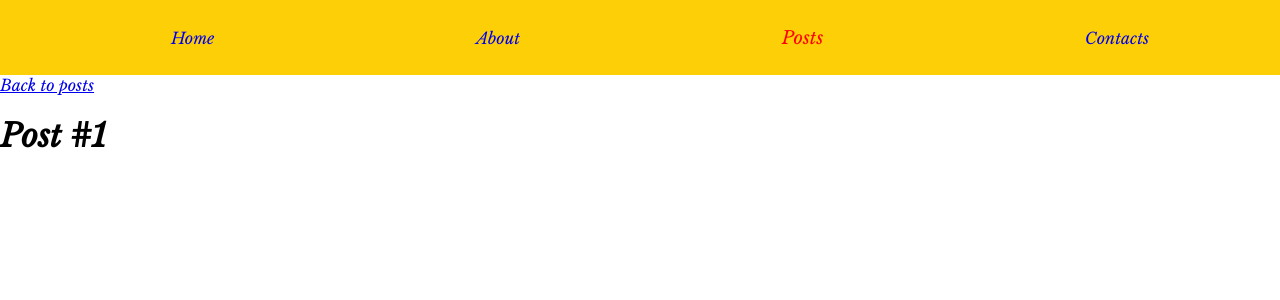
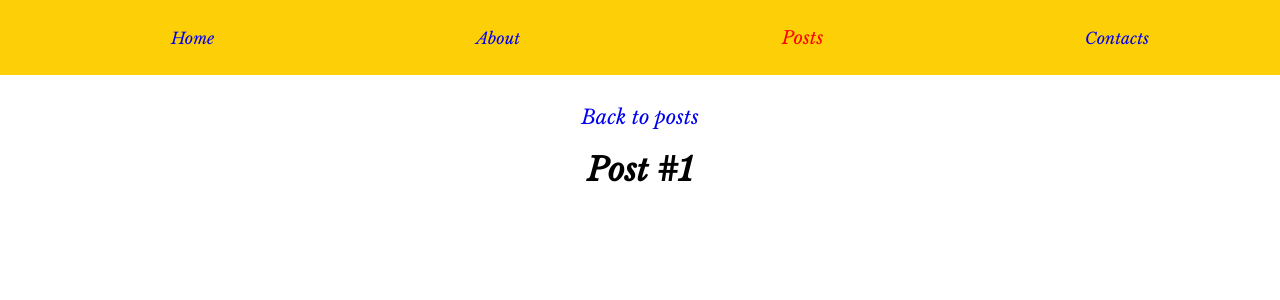
Before and after one commit to Erjankydyrov/router-example, a React (Create React App) app: page /posts/1 in a window 1280 px wide. Shown: the top 300 px of the page. Built offline with nearby package versions, Linux system fonts and the light colour scheme.

Commit message:
added styles

```diff
--- a/src/components/Posts/PostFull/PostFull.module.css
+++ b/src/components/Posts/PostFull/PostFull.module.css
@@ -0,0 +1,12 @@
+.PostFull {
+    padding-top: 30px;
+    text-align: center;
+}
+.PostFull a {
+    text-decoration: none;
+    font-size: 20px;
+}
+.PostFull a:hover {
+    color: red;
+    text-shadow: 0 0 10px black;
+}
```
